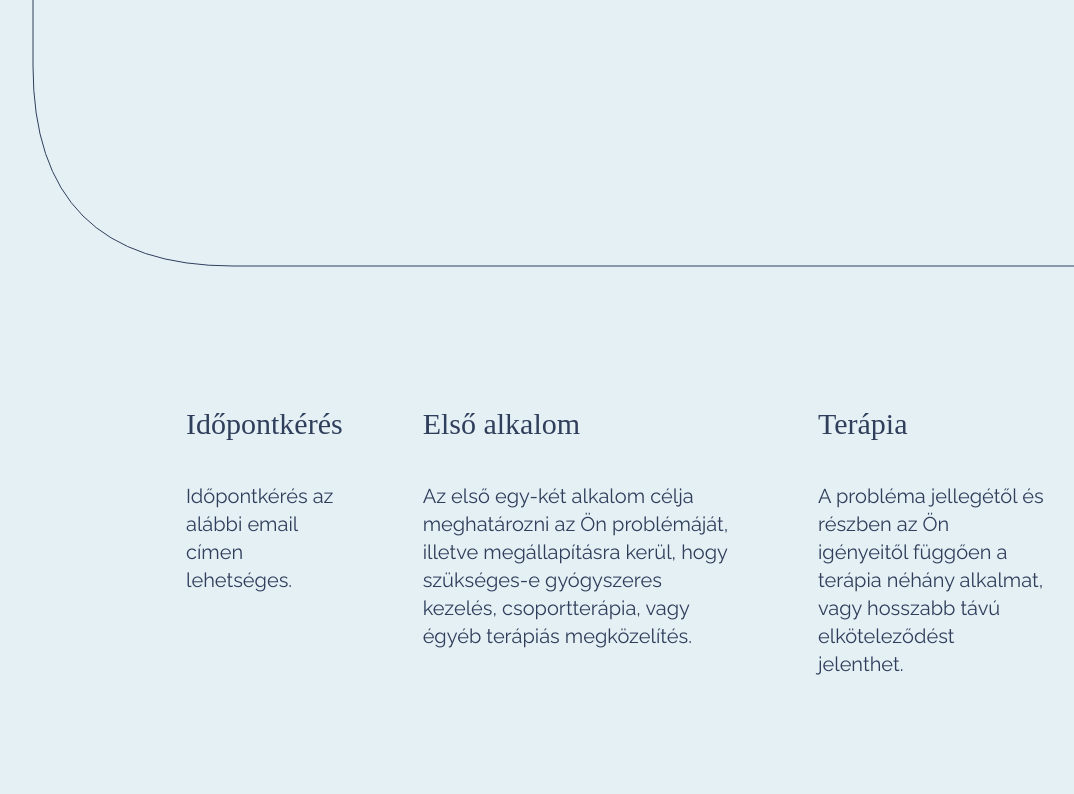
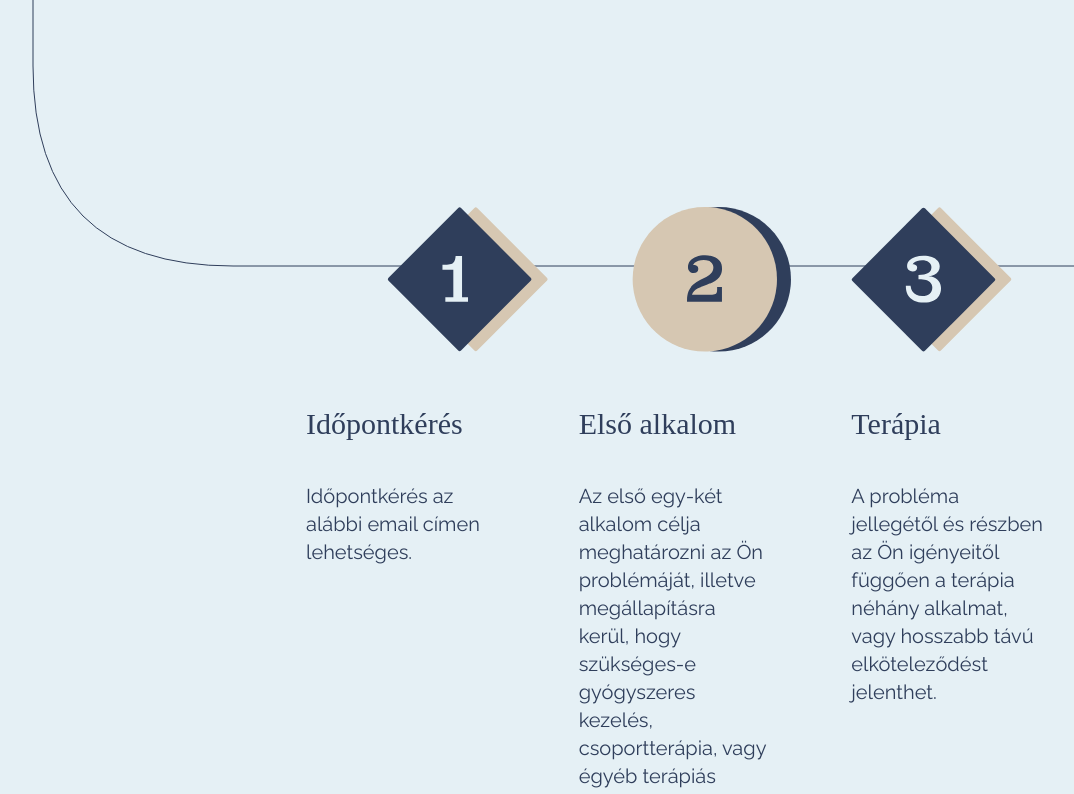
Before and after one commit to perneszmatyi/alexandra, a React (Vite) app: page / in a window 1280 px wide. Shown: the part 2000-2794 px from the top of the page, without its empty margins (53-1127 px from the left). Built offline with nearby package versions, Linux system fonts and the light colour scheme; a web font is replaced by a local one.

Commit message:
Add decorations to info section

```diff
--- a/src/components/Info/info.tsx
+++ b/src/components/Info/info.tsx
@@ -1,8 +1,8 @@
 import { useState, useEffect } from 'react';
 import infoUnderline from '@/assets/info-underline.svg';
-import infoLine from '@/assets/info-line-mobile.svg';
-
-import { InfoItem } from '@/components';
+import number1 from '@/assets/number-1.svg';
+import number2 from '@/assets/number-2.svg';
+import number3 from '@/assets/number-3.svg';
 
 export const Info = () => {
   const [selectedItem, setSelectedItem] = useState<number>();
@@ -49,7 +49,7 @@ export const Info = () => {
   };
 
   return (
-    <section className="bg-white-text pt-38 pr-10 pb-46 pl-24 lg:pt-80">
+    <section id="about" className="bg-white-text pt-38 pr-10 pb-46 pl-24 lg:pt-80">
       <div className="relative flex h-auto flex-col justify-center md:flex-row">
         <div className="relative space-y-10 pb-30 md:space-x-16 lg:space-y-18 lg:space-x-18 lg:pb-66">
           {infoItems.map((item) => {
@@ -76,15 +76,19 @@ export const Info = () => {
             );
           })}
         </div>
-        <div className="hidden w-1/2 pb-30 lg:flex lg:w-[590px] lg:pb-66">
+        <div id="login" className="hidden w-1/2 pb-30 lg:flex lg:w-[590px] lg:pb-66">
           <p className={`text-blue-main font-raleway lg:text-3xl`}>
             {infoItems.find((item) => item.id === selectedItem)?.text}
           </p>
         </div>
       </div>
 
-      <div className="bg-white-text mx-auto mt-90 flex flex-col gap-20 pl-6 md:flex-row lg:justify-between lg:gap-20 lg:pl-0 xl:w-3/4">
-        <div className="lg:space-y-8">
+      <div className="bg-white-text mx-auto flex flex-col gap-20 pl-6 lg:justify-between lg:gap-20 lg:pl-30 xl:mt-90 xl:w-3/4 xl:flex-row">
+        <div id="step-1" className="aborder relative flex-1 lg:space-y-8">
+          <img
+            src={number1}
+            className="absolute hidden translate-x-1/2 -translate-y-50 xl:block"
+          ></img>
           <h1 className="font-montagu-slab text-blue-main pb-2 text-xl font-medium lg:text-3xl 2xl:text-4xl">
             Időpontkérés
           </h1>
@@ -93,7 +97,11 @@ export const Info = () => {
           </p>
         </div>
 
-        <div className="lg:space-y-8">
+        <div id="step-2" className="relative flex-1 lg:space-y-8">
+          <img
+            src={number2}
+            className="absolute hidden translate-x-1/3 -translate-y-50 xl:block"
+          ></img>
           <h1 className="font-montagu-slab text-blue-main pb-2 text-xl font-medium lg:text-3xl 2xl:text-4xl">
             Első alkalom
           </h1>
@@ -103,7 +111,9 @@ export const Info = () => {
             megközelítés.
           </p>
         </div>
-        <div className="lg:space-y-8">
+
+        <div id="step-3" className="relative flex-1 lg:space-y-8">
+          <img src={number3} className="absolute hidden -translate-y-50 xl:block"></img>
           <h1 className="font-montagu-slab text-blue-main pb-2 text-xl font-medium lg:text-3xl 2xl:text-4xl">
             Terápia
           </h1>
--- a/src/components/News/news.tsx
+++ b/src/components/News/news.tsx
@@ -44,10 +44,10 @@ const newsItems = [
 
 export const News = () => {
   return (
-    <section className="relative w-full overflow-hidden pt-10 pb-30 lg:pt-20 lg:pb-26">
+    <section id="news" className="relative w-full overflow-hidden pt-10 pb-30 lg:pt-20 lg:pb-26">
       <img src={newsMobile} className="absolute w-full sm:hidden" />
-      <img src={newsDesktop} className="absolute z-1 hidden sm:block" />
-      <div className="relative z-99">
+      <img src={newsDesktop} className="absolute hidden sm:block" />
+      <div className="relative">
         <div className="mb-16 flex justify-center xl:mb-4">
           <h1 className="font-montagu-slab text-white-text text-3xl font-semibold lg:text-5xl xl:text-7xl">
             Aktualitások
```
